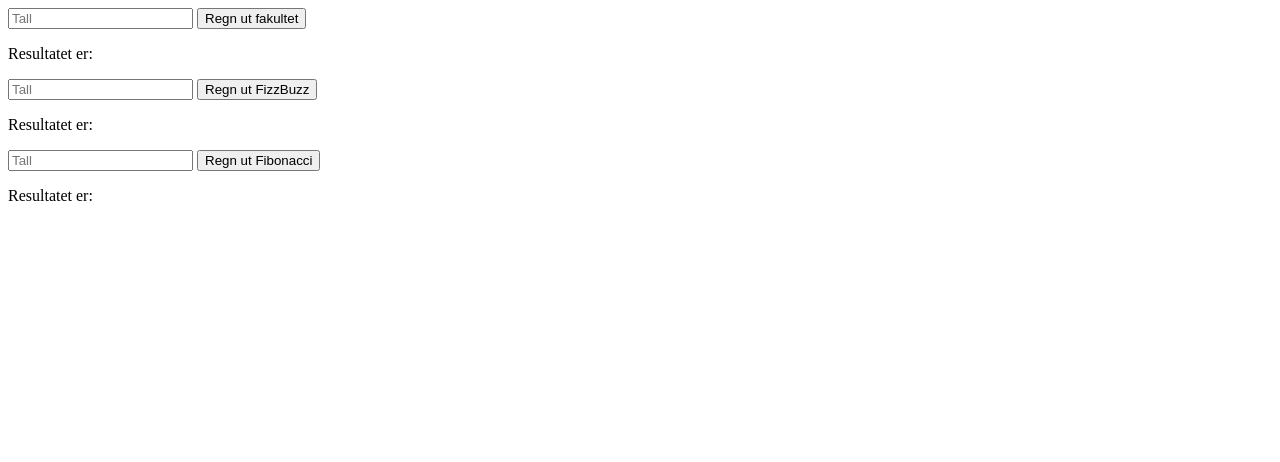
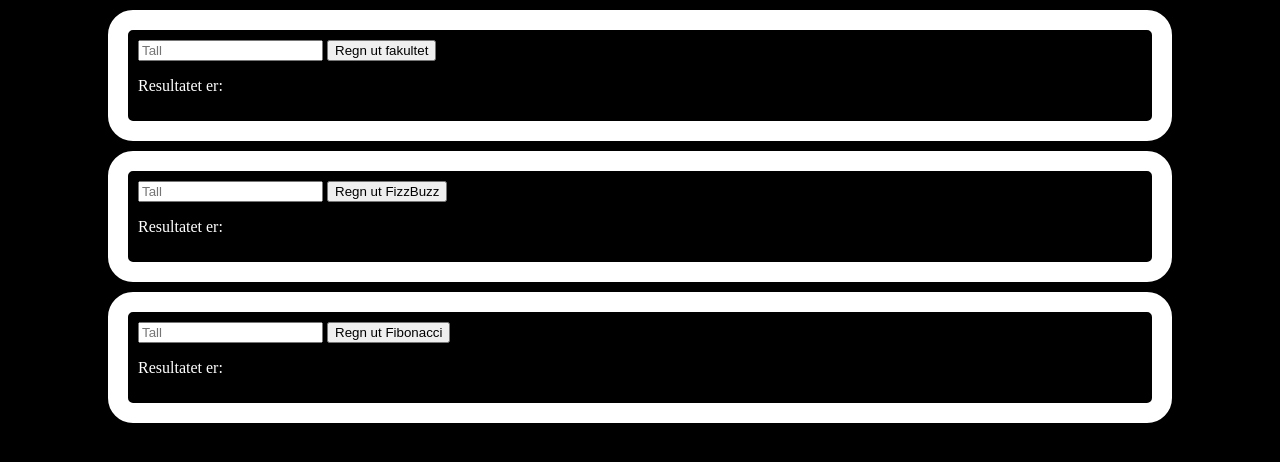
Before and after one commit to Croissant07/WebKalkulator, a website: page index.html in a window 1280 px wide. Drawn offline with Linux system fonts and the light colour scheme.

Commit message:
added a lazy css

```diff
--- a/index.html
+++ b/index.html
@@ -4,6 +4,7 @@
     <meta charset="UTF-8">
     <meta name="viewport" content="width=device-width, initial-scale=1.0">
     <title>Web Kalkulator</title>
+    <link rel="stylesheet" href="stil.css">
 </head>
 <body>
     <div id="fakultet">
--- /dev/null
+++ b/stil.css
@@ -0,0 +1,34 @@
+body{
+    background-color: black;
+    color: white;
+}
+
+#FizzBuzz{
+ border: solid 20px white;
+ padding: 10px;
+ margin: 10px;
+
+ margin-right: 100px;
+ margin-left: 100px;
+ border-radius: 25px;
+}
+
+#fakultet{
+    border: solid 20px white;
+    padding: 10px;
+    margin: 10px;
+
+    margin-right: 100px;
+    margin-left: 100px;
+    border-radius: 25px;
+}
+
+#fibonacci{
+    border: solid 20px white;
+    padding: 10px;
+    margin: 10px;
+
+    margin-right: 100px;
+    margin-left: 100px;
+    border-radius: 25px;
+}
```
